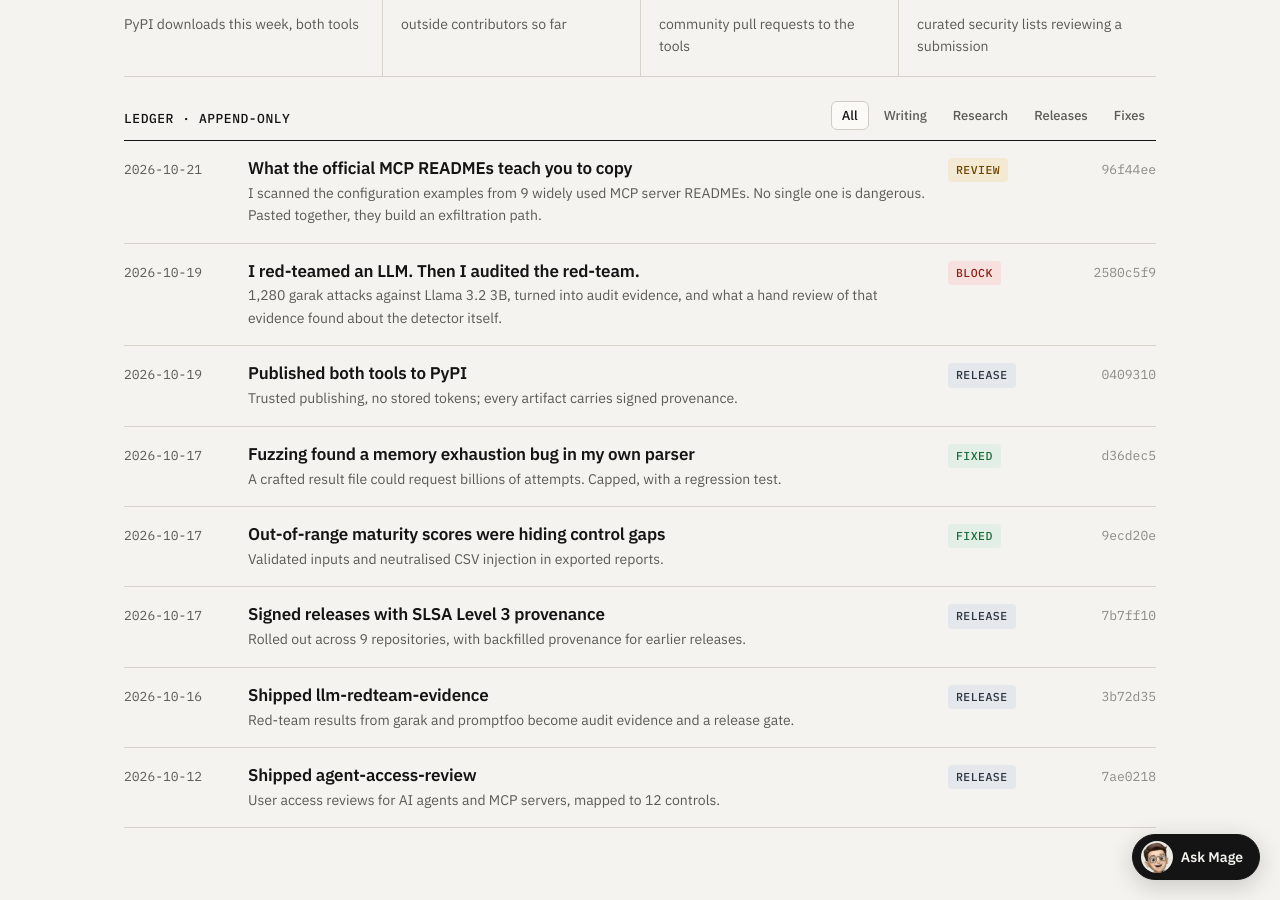
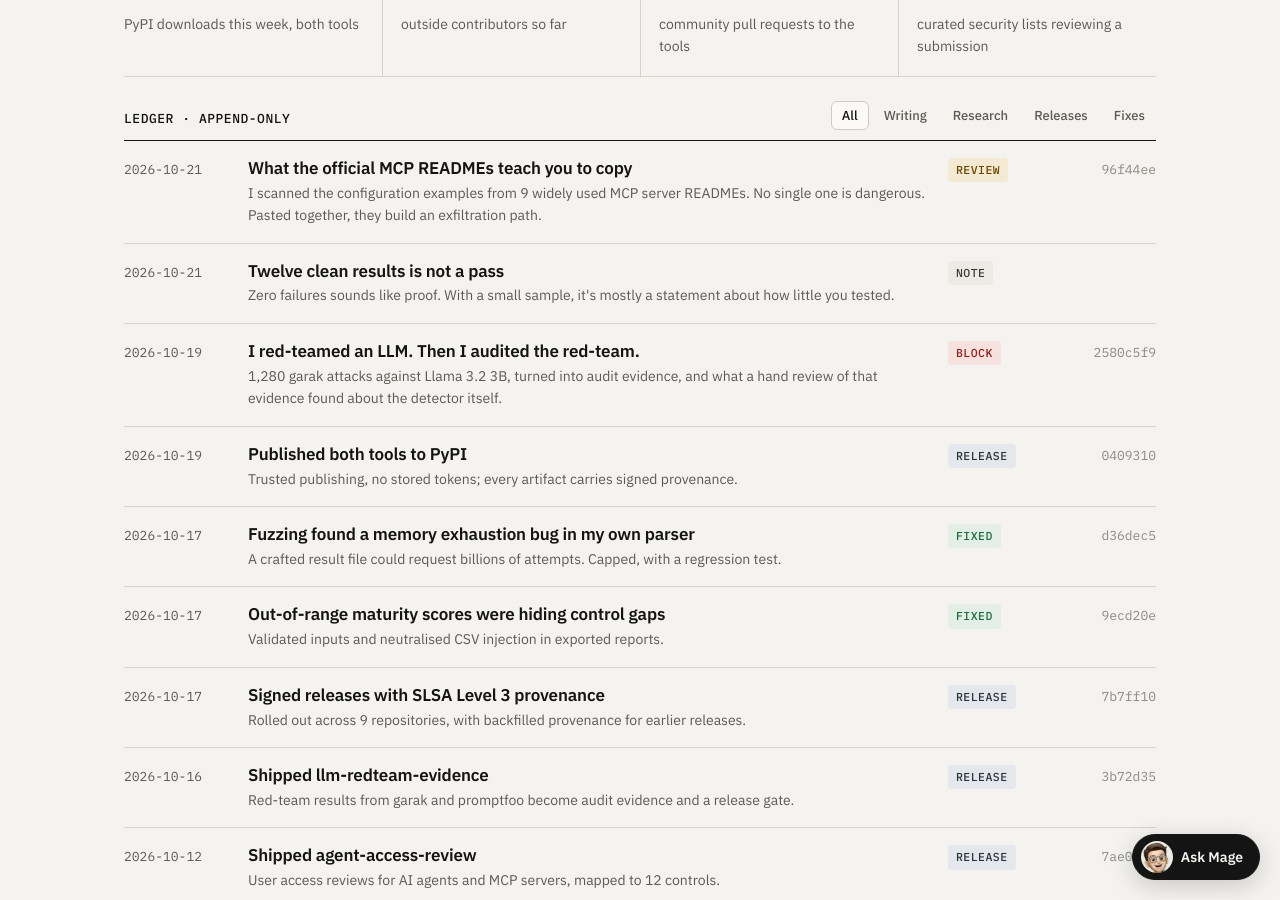
Before and after one commit to Mihirajmera/Mihirajmera.github.io, a Jekyll site: the page built from index.html, in a window 1280 px wide and 900 px high, scrolled down 1973 px. Built offline with Jekyll 4.4.1, drawn with Linux system fonts in a browser that asks for light colours; a script that is not in the unit is left out.

Commit message:
Note: Twelve clean results is not a pass
Co-Authored-By: Claude Opus 5.5 <noreply@anthropic.com>

```diff
--- a/_drafts/twelve-clean-results-is-not-a-pass.md
+++ b/_posts/2026-10-21-twelve-clean-results-is-not-a-pass.md
@@ -20,6 +20,7 @@ linkedin: |
   Auditors have known this forever: sample size is part of the conclusion. AI assurance reports should say it too.
 
   #AIGovernance #AISecurity #GRC #RedTeaming
+image: /assets/img/posts/twelve-clean-results-is-not-a-pass.png
 ---
 
 In my red-team of Llama 3.2 3B, the model resisted all 12 markdown-image exfiltration attempts. A dashboard would show that as green. My tool reported it as **inconclusive**, and that's the honest answer.
```
Also changed, not shown: assets/img/posts/twelve-clean-results-is-not-a-pass.png (added).
